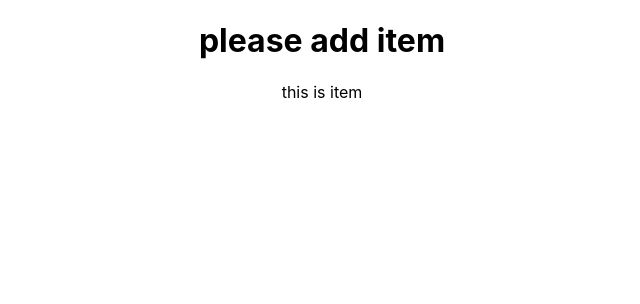
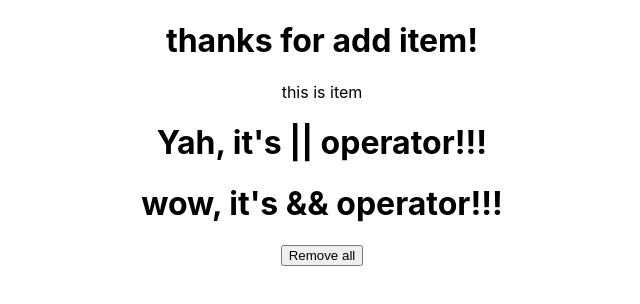
Before and after one commit to CodeWithShamim/ML-9-React-Router-And-States, a React (Create React App) app in the folder Module 54 ( Router Deploy Context API and devtool)/react-context-api/: page / in a window 1280 px wide. Shown: the top 304 px of the page, without its empty margins (318-958 px from the left). Built offline with nearby package versions, Linux system fonts and the light colour scheme.

Commit message:
conditional rendering added

```diff
--- a/Module 54 ( Router Deploy Context API and devtool)/react-context-api/src/components/Item/Item.js
+++ b/Module 54 ( Router Deploy Context API and devtool)/react-context-api/src/components/Item/Item.js
@@ -1,7 +1,7 @@
 import React from 'react';
 
 const Item=() => {
-    const cart = []
+    const cart = [4,5,6,5,5]
 
     let command;
     if(cart.length === 0){
@@ -15,6 +15,16 @@ const Item=() => {
         <div>
             {command}
             this is item
+
+
+            {cart.length ===0 || <div className=''>
+                <h1>Yah, it's || operator!!!</h1>
+                </div>}
+
+            {cart.length ===5 && <div className=''>
+                <h1>wow, it's && operator!!!</h1>
+                </div>}
+            {cart.length <=4 ? <h1>keep adding</h1> : <button>Remove all</button>}
         </div>
     );
 };
```
